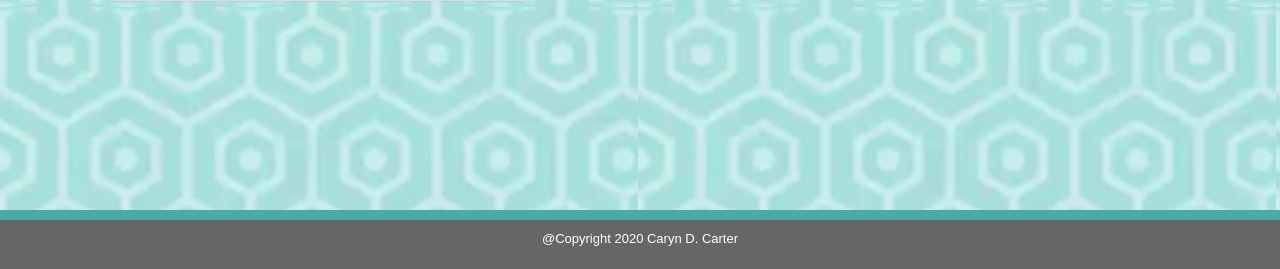
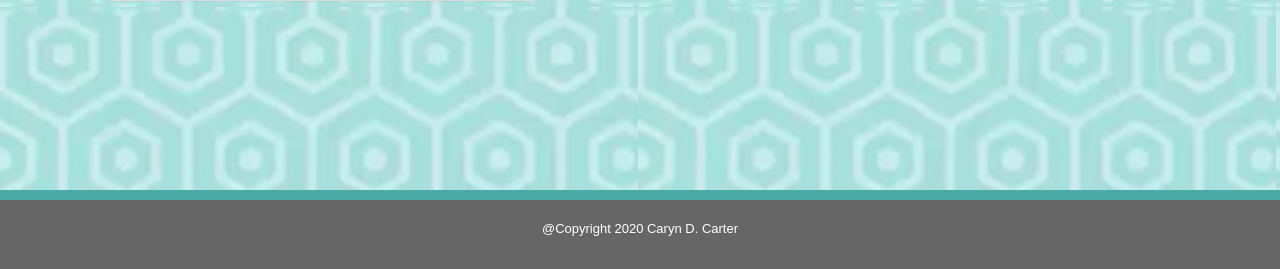
Before and after one commit to Caryndcarter/math-jewels-game, a PHP site: page / in a window 1280 px wide. Shown: the part 531-800 px from the top of the page. Run offline with PHP 8.4, Linux system fonts and the light colour scheme; some libraries are stand-ins or nearby versions.

Commit message:
fixed footer margins

```diff
--- a/assets/css/style.css
+++ b/assets/css/style.css
@@ -62,7 +62,7 @@ p {
 	width: 100%;
 	text-align: center;
 	background-color:#666666;
-	padding: 10px 0px 10px 0px;
+	padding: 20px 0px 20px 0px;
 	color: white;
 	font-family: 'Arial', 'Helvetica Neue', Helvetica, sans-serif;
 	font-size: small;
```
